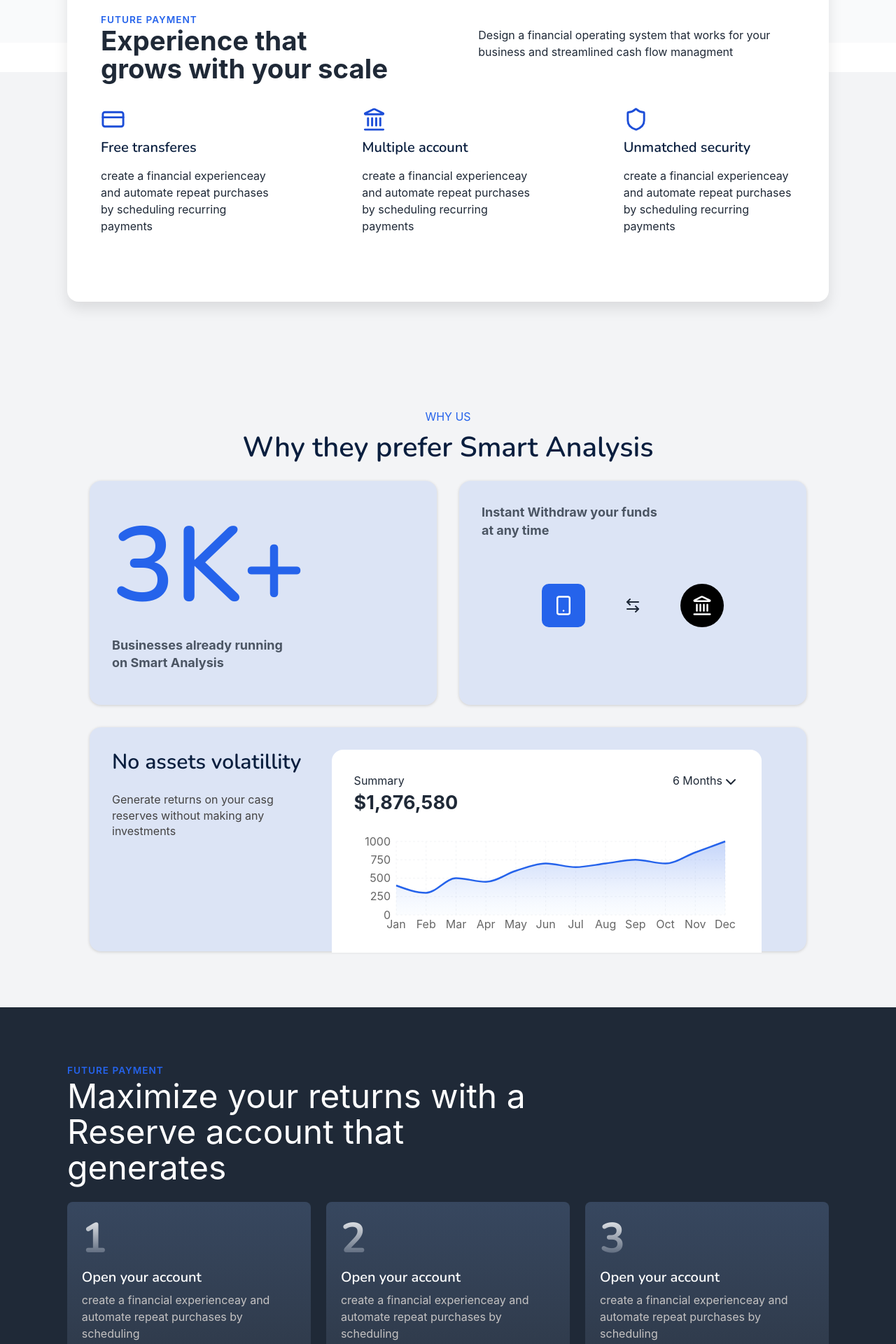
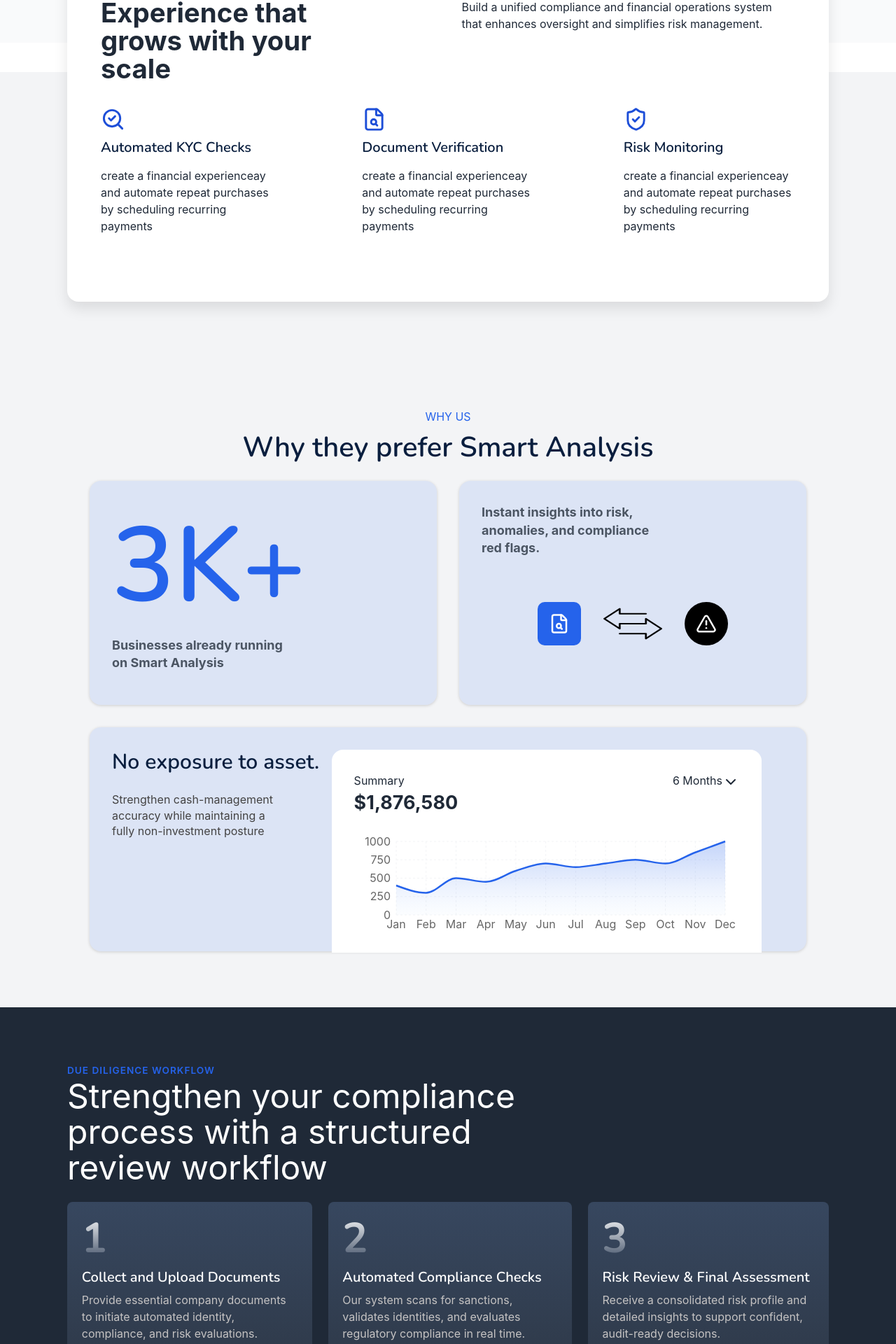
Before and after one commit to nyahwaithefirst/smart-system, a Next.js app: page / in a window 1280 px wide. Shown: the part 739-2659 px from the top of the page at 70% size. Built offline with nearby package versions, Linux system fonts and the light colour scheme.

Commit message:
Content Changed

```diff
--- a/app/page.jsx
+++ b/app/page.jsx
@@ -2,7 +2,7 @@
 
 import styles from "./page.module.css";
 import { useRouter } from "next/navigation";
-import { ArrowLeft, ArrowLeftRight, ArrowRight, Atom, Banknote, ChevronDown, CreditCard, HomeIcon, Landmark, Nfc, Shield, Smartphone, X } from "lucide-react";
+import { AlertTriangle, ArrowLeft, ArrowLeftRight, ArrowRight, Atom, BadgeCheck, Banknote, ChevronDown, CreditCard, FileSearch, HomeIcon, Landmark, Nfc, SearchCheck, Shield, ShieldCheck, Smartphone, X } from "lucide-react";
 import LineWithAreaChart from "../component/charts/line-chart/lineChart";
 
 export default function Home() {
@@ -12,23 +12,23 @@ export default function Home() {
     const experinceList = [
         {
             id: 1,
-            icon: CreditCard,
-            title: "Free transferes",
-            description: "Create a financial experienceay and automate repeat purchase by sheduling recurring payments"
+            icon: SearchCheck,
+            title: "Automated KYC Checks",
+            description: "Run identity verification, sanctions screening, and AML checks automatically for every new onboarding."
         },
         {
             id: 2,
-            icon: Landmark,
-            title: "Multiple account",
-            description: "Run your operations with cash from your account and generate yield on funds stored in your account"
+            icon: FileSearch,
+            title: "Document Verification",
+            description: "Upload, validate, and audit compliance documents with automated extraction and verification workflows."
         },
         {
             id: 3,
-            icon: Shield,
-            title: "Unmatched security",
-            description: "Security manage your finances with organisation wide MFA, card-locking and account-level-controls"
+            icon: ShieldCheck,
+            title: "Risk Monitoring",
+            description: "Monitor ongoing financial, operational, and regulatory risks with real-time alerts and scoring."
         },
-    ]
+    ];
 
     const data = [
         { name: 'Jan', value: 400 },
@@ -50,6 +50,27 @@ export default function Home() {
         { count: "180K", description: "In annual revenue" },
         { count: "10+", description: "Months of runaway" }
     ]
+
+    const dueDiligenceStages = [
+        {
+            step: 1,
+            title: "Collect and Upload Documents",
+            description:
+                "Provide essential company documents to initiate automated identity, compliance, and risk evaluations."
+        },
+        {
+            step: 2,
+            title: "Automated Compliance Checks",
+            description:
+                "Our system scans for sanctions, validates identities, and evaluates regulatory compliance in real time."
+        },
+        {
+            step: 3,
+            title: "Risk Review & Final Assessment",
+            description:
+                "Receive a consolidated risk profile and detailed insights to support confident, audit-ready decisions."
+        }
+    ];
 
     return (
         <div className={styles.container}>
@@ -103,12 +124,12 @@ export default function Home() {
                         <div className={styles.creditCardInput}>
                             <CreditCard />
                             <span>Credit Card</span>
-                            <input type="radio" />
+                            <input name="transferType" type="radio" checked />
                         </div>
                         <div className={styles.creditCardInput}>
                             <Landmark />
                             <span>Bank Account</span>
-                            <input type="radio" />
+                            <input name="transferType" type="radio" />
                         </div>
                         <button className={styles.btnSecondary}>Pay</button>
                         <div className={styles.creditCard}>
@@ -127,7 +148,7 @@ export default function Home() {
                     <div className={styles.experienceSectionSubHeader}>FUTURE PAYMENT</div>
                     <div style={{ marginBottom: "2.2rem" }} className={styles.flex}>
                         <div className={styles.header}>Experience that grows with your scale</div>
-                        <div>Design a financial operating system that works for your business and streamlined cash flow managment</div>
+                        <div>Build a unified compliance and financial operations system that enhances oversight and simplifies risk management.</div>
                     </div>
                     <div className={styles.flex}>
                         {experinceList.map((exp) => (
@@ -153,17 +174,17 @@ export default function Home() {
                         <p>Businesses already running on Smart Analysis</p>
                     </div>
                     <div style={{ justifyContent: "start", rowGap: "3rem" }} className={styles.statsCard}>
-                        <p>Instant Withdraw your funds at any time</p>
+                        <p>Instant insights into risk, anomalies, and compliance red flags.</p>
                         <div className={styles.bankAnomally}>
-                            <span className={styles.anoIcon}><Smartphone size={30} /></span>
-                            <span className={styles.anoIcon}><ArrowLeftRight style={{ transform: "scaleX(1)", display: "block" }} /></span>
-                            <span className={styles.anoIcon}><Landmark size={30} /></span>
+                            <span className={styles.anoIcon}><FileSearch size={30} /></span>
+                            <span className={styles.anoIcon}><img src={"/transfer.png"} style={{ height: "4rem", width: "5.2rem" }} /></span>
+                            <span className={styles.anoIcon}><AlertTriangle size={30} /></span>
                         </div>
                     </div>
                     <div className={styles.statsCard} style={{ flexBasis: "36rem" }}>
                         <div className={styles.graphStates}>
-                            <h5>No assets volatillity</h5>
-                            <p>Generate returns on your casg reserves without making any investments</p>
+                            <h5>No exposure to asset.</h5>
+                            <p>Strengthen cash-management accuracy while maintaining a fully non-investment posture</p>
                         </div>
                         <div className={styles.graphsStatesLineCard}>
                             <div className={styles.lineChartWrapper}>
@@ -184,16 +205,20 @@ export default function Home() {
                 </div>
             </div>
             <div className={styles.confidenceSection}>
-                <div className={styles.confidenceSectionSubHeader}>FUTURE PAYMENT</div>
+                <div className={styles.confidenceSectionSubHeader}>DUE DILIGENCE WORKFLOW</div>
+
                 <div className={styles.confidenceHeader}>
-                    <div className={styles.confidenceTitle}>Maximize your returns with a Reserve account that generates</div>
+                    <div className={styles.confidenceTitle}>
+                        Strengthen your compliance process with a structured review workflow
+                    </div>
                 </div>
+
                 <div className={styles.stepsWrap}>
-                    {[1, 2, 3].map((item) => (
-                        <div className={styles.steps}>
-                            <h3>{item}</h3>
-                            <h5>Open your account</h5>
-                            <p>create a financial experienceay and automate repeat purchases by scheduling</p>
+                    {dueDiligenceStages.map((item, index) => (
+                        <div key={index} className={styles.steps}>
+                            <h3>{item.step}</h3>
+                            <h5>{item.title}</h5>
+                            <p>{item.description}</p>
                         </div>
                     ))}
                 </div>
@@ -235,16 +260,23 @@ export default function Home() {
             </div>
             <div className={styles.contactUsSection}>
                 <div className={styles.contactUsWrapper}>
-                    <div className={styles.contactUsSubTitle}>TRY IT NOW</div>
+                    <div className={styles.contactUsSubTitle}>START YOUR REVIEW</div>
+
                     <div className={styles.contactUsFlex}>
                         <div className={styles.contactUsRowItem}>
-                            <div className={styles.contactUsHeader}>Ready to level up your payment process?</div>
+                            <div className={styles.contactUsHeader}>
+                                Ready to streamline your due-diligence workflow?
+                            </div>
+
                             <p className={styles.contactUsDescr}>
-                                Supports small business with simple invoicong powerful integrations and cash flow managment tools
+                                Smart Analysis automates risk checks, document verification, and
+                                compliance reporting—helping your team move faster with greater accuracy.
                             </p>
                         </div>
+
                         <div className={styles.contactUsFlexItem}>
                             <button className={styles.btnPrimary}>Get Started Now</button>
+
                             <button className={styles.btnOutlined}>
                                 <span>Learn More</span>
                                 <ArrowRight style={{ transform: "rotate(310deg)" }} />
--- a/app/page.module.css
+++ b/app/page.module.css
@@ -310,7 +310,7 @@
 
 .statsCard > .bankAnomally {
   display: flex;
-  column-gap: 3.5rem;
+  column-gap: 2rem;
   width: 100%;
   justify-content: center;
   align-items: center;
@@ -563,6 +563,8 @@
 
 .contactUsSubTitle {
   color: #2563eb;
+  margin-bottom: 1rem;
+  font-size: 14px;
 }
 
 .contactUsFlex {
--- a/component/socialMediaResults/socialMediaResults.jsx
+++ b/component/socialMediaResults/socialMediaResults.jsx
@@ -151,14 +151,14 @@ const SocialMediaResults = ({ setDataSubmitted, results }) => {
                                 <tr key={i}>
                                     <td>{row.entity_name || "N/A"}</td>
                                     <td>{Array.isArray(row.social_handles) ? row.social_handles.join(", ") : row.social_handles || "N/A"}</td>
-                                    <td>{Array.isArray(row.profile_url) ? row.profile_url.join(", ") : row.profile_url || "N/A"}</td>
+                                    {/* <td>{Array.isArray(row.profile_url) ? row.profile_url.join(", ") : row.profile_url || "N/A"}</td> */}
                                     <td>{Array.isArray(row.platform) ? row.platform.join(", ") : row.platform || "N/A"}</td>
-                                    <td>{Array.isArray(row.verified_status) ? row.verified_status.join(", ") : (row.verified_status !== undefined ? String(row.verified_status) : "N/A")}</td>
+                                    {/*<td>{Array.isArray(row.verified_status) ? row.verified_status.join(", ") : (row.verified_status !== undefined ? String(row.verified_status) : "N/A")}</td>
                                     <td>{Array.isArray(row.account_type) ? row.account_type.join(", ") : row.account_type || "N/A"}</td>
                                     <td>{Array.isArray(row.profile_created_date) ? row.profile_created_date.join(", ") : row.profile_created_date || "N/A"}</td>
                                     <td>{row.location || "N/A"}</td>
                                     <td>{Array.isArray(row.activity_level) ? row.activity_level.join(", ") : row.activity_level || "N/A"}</td>
-                                    <td>{row.total_posts !== undefined ? row.total_posts : "N/A"}</td>
+                                    <td>{row.total_posts !== undefined ? row.total_posts : "N/A"}</td> */}
                                 </tr>
                             ))}
                         </tbody>
--- a/constant/baseUrl.jsx
+++ b/constant/baseUrl.jsx
@@ -1,2 +1,2 @@
-export const serviceBaseUrl = "http://66.29.138.251:8096/api/v1/";
-// export const serviceBaseUrl = "http://localhost:8096/api/v1/";
+// export const serviceBaseUrl = "http://66.29.138.251:8096/api/v1/";
+export const serviceBaseUrl = "http://localhost:8096/api/v1/";
```
Also changed, not shown: public/transfer.png (added).
